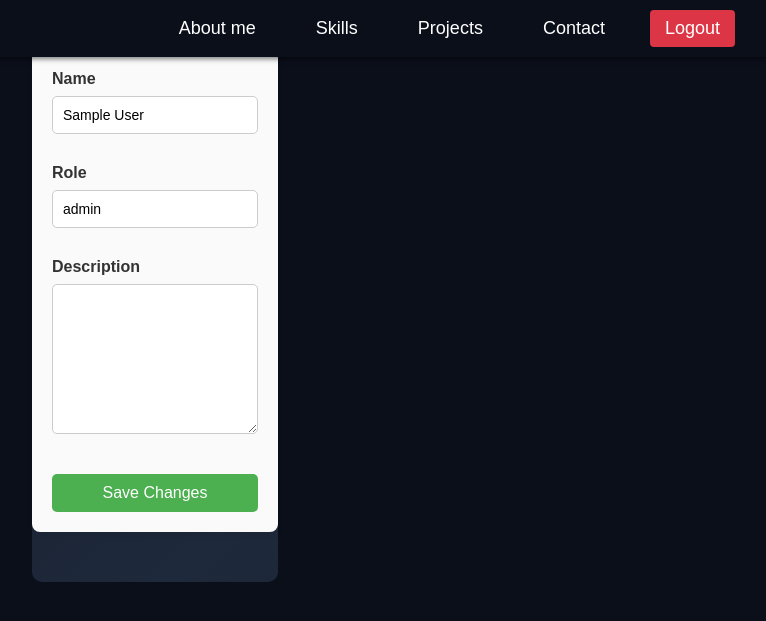
After one commit to Fabrikpz/portafolio, a Flask app: page /edit_profile in a window 1280 px wide. The commit adds this page. Shown: the top 621 px of the page, without its empty margins (485-1251 px from the left). Run offline with Flask 3, Linux system fonts and the light colour scheme; the visitor is signed in with stand-in values (Sample User, id 1).

Commit message:
edit profile y demas

```diff
--- a/app/forms.py
+++ b/app/forms.py
@@ -1,5 +1,5 @@
 from flask_wtf import FlaskForm
-from wtforms import StringField, PasswordField, SubmitField
+from wtforms import StringField, PasswordField, SubmitField, TextAreaField
 from wtforms.validators import DataRequired, Email, EqualTo, ValidationError
 from .models import User
 
@@ -18,3 +18,8 @@ class RegistrationForm(FlaskForm):
         user = User.query.filter_by(email=email.data).first()
         if user:
             raise ValidationError('This email is already registered. Please choose a different one.')
+
+class EditProfileForm(FlaskForm):
+    name = StringField('Name', validators=[DataRequired()])
+    role = StringField('Role', validators=[DataRequired()])
+    description = TextAreaField('Description', validators=[DataRequired()])
--- a/app/models.py
+++ b/app/models.py
@@ -10,6 +10,9 @@ class User(db.Model, UserMixin):
     id = db.Column(db.Integer, primary_key=True)
     email = db.Column(db.String(120), unique=True, nullable=False)
     password_hash = db.Column(db.String(255), nullable=False)
+    name = db.Column(db.String(120), nullable=True)
+    role = db.Column(db.String(50), nullable=True)
+    description = db.Column(db.Text, nullable=True)
 
     def set_password(self, password):
         self.password_hash = generate_password_hash(password)
--- a/app/routes.py
+++ b/app/routes.py
@@ -2,13 +2,28 @@ from flask import Blueprint, render_template, redirect, url_for, flash, request
 from flask_login import login_user, login_required, logout_user, current_user
 from .models import User
 from app import db
-from .forms import LoginForm, RegistrationForm
+from .forms import LoginForm, RegistrationForm, EditProfileForm
 
 main = Blueprint('main', __name__)
 
 @main.route('/')
 def index():
-    return render_template('index.html')
+    form = EditProfileForm() if current_user.is_authenticated else None
+
+    if form and form.validate_on_submit():
+        current_user.name = form.name.data
+        current_user.role = form.role.data
+        current_user.description = form.description.data
+        db.session.commit()
+        flash('Profile updated successfully!', 'success')
+        return redirect(url_for('main.index'))
+
+    elif form and request.method == 'GET':
+        form.name.data = current_user.name
+        form.role.data = current_user.role
+        form.description.data = current_user.description
+
+    return render_template('index.html', form=form)
 
 @main.route('/login', methods=['GET', 'POST'])
 def login():
@@ -40,4 +55,22 @@ def register():
 def logout():
     logout_user()
     flash('You have been logged out.', 'info')
-    return redirect(url_for('main.login'))
+    return redirect(url_for('main.index'))
+
+@main.route('/edit_profile', methods=['GET', 'POST'])
+@login_required
+def edit_profile():
+    form = EditProfileForm()
+
+    if form.validate_on_submit():
+        current_user.name = form.name.data
+        current_user.role = form.role.data
+        current_user.description = form.description.data
+        db.session.commit()
+        return redirect(url_for('main.index'))
+
+    form.name.data = current_user.name
+    form.role.data = current_user.role
+    form.description.data = current_user.description
+
+    return render_template('edit_profile.html', form=form)
--- /dev/null
+++ b/app/static/css/edit_profile.css
@@ -0,0 +1,107 @@
+/* Estilos para el formulario en edit_profile.html */
+
+/* Formulario principal */
+form {
+    background-color: #fafafa;
+    padding: 20px;
+    border-radius: 8px;
+    box-shadow: 0 4px 6px rgba(0, 0, 0, 0.05);
+    max-width: 600px;
+    margin: 0 auto;
+    display: block;
+}
+
+/* Grupo de campos de formulario */
+.form-group {
+    margin-bottom: 20px;
+}
+
+/* Etiquetas de los campos */
+label {
+    font-size: 16px;
+    font-weight: 600;
+    display: block;
+    margin-bottom: 8px;
+    color: #333;
+}
+
+/* Estilo de los inputs */
+input[type="text"],
+textarea {
+    width: 100%;
+    padding: 10px;
+    font-size: 14px;
+    border: 1px solid #ccc;
+    border-radius: 5px;
+    box-sizing: border-box;
+    margin-bottom: 10px;
+    transition: border-color 0.3s;
+}
+
+/* Estilo para el área de texto */
+textarea {
+    height: 150px;
+    resize: vertical;
+}
+
+/* Enfoque (hover/focus) de los inputs */
+input[type="text"]:focus,
+textarea:focus {
+    border-color: #4CAF50;
+    outline: none;
+}
+
+/* Botón de enviar */
+button[type="submit"] {
+    background-color: #4CAF50;
+    color: white;
+    font-size: 16px;
+    padding: 10px 20px;
+    border: none;
+    border-radius: 5px;
+    cursor: pointer;
+    transition: background-color 0.3s ease;
+    width: 100%;
+    margin-top: 10px;
+}
+
+button[type="submit"]:hover {
+    background-color: #45a049;
+}
+
+.btn-edit-profile {
+    color: #333;  /* Color del ícono por defecto */
+    text-decoration: none;
+    font-size: 20px; /* Tamaño del ícono */
+    transition: color 0.3s ease; /* Transición suave */
+}
+
+/* Efecto hover */
+.btn-edit-profile:hover {
+    color: #007bff; /* Color al pasar el mouse */
+}
+
+/* Efecto al hacer hover sobre el ícono */
+.btn-edit-profile i:hover {
+    transform: scale(1.1);  /* Aumenta el tamaño del ícono */
+}
+
+/* Estilos para dispositivos móviles */
+@media (max-width: 768px) {
+    form {
+        padding: 15px;
+    }
+
+    label {
+        font-size: 14px;
+    }
+
+    input[type="text"],
+    textarea {
+        font-size: 12px;
+    }
+
+    button[type="submit"] {
+        font-size: 14px;
+    }
+}
--- /dev/null
+++ b/app/templates/edit_profile.html
@@ -0,0 +1,40 @@
+{% include 'navbar.html' %}
+
+{% block content %}
+    <section class="hero" id="edit-profile">
+        <div class="intro">
+            <!-- Formulario para editar nombre, rol y descripción -->
+            <form method="POST" action="{{ url_for('main.edit_profile') }}">
+                <!-- CSRF Token -->
+                {{ form.hidden_tag() }}
+
+                <!-- Campo para editar el nombre -->
+                <div class="form-group">
+                    <label for="name">Name</label>
+                    <input type="text" id="name" name="name" class="form-control" value="{{ current_user.name or '' }}">
+                </div>
+
+                <!-- Campo para editar el rol -->
+                <div class="form-group">
+                    <label for="role">Role</label>
+                    <input type="text" id="role" name="role" class="form-control" value="{{ current_user.role or '' }}">
+                </div>
+
+                <!-- Campo para editar la descripción -->
+                <div class="form-group">
+                    <label for="description">Description</label>
+                    <textarea id="description" name="description" class="form-control" rows="4">{{ current_user.description or '' }}</textarea>
+                </div>
+
+                <!-- Botón de envío -->
+                <button type="submit" class="btn btn-primary">Save Changes</button>
+            </form>
+        </div>
+    </section>
+
+    <!-- Vinculación del archivo CSS -->
+    <link rel="stylesheet" href="{{ url_for('static', filename='css/navbar.css') }}">
+    <link rel="stylesheet" href="{{ url_for('static', filename='css/styles.css') }}">
+    <link rel="stylesheet" href="{{ url_for('static', filename='css/edit_profile.css') }}">
+
+{% endblock %}
```
Also changed, not shown: app/static/css/contact.css (+16 -11 lines), app/static/css/projects.css (+15 -1 lines), app/static/css/skills.css (+7 -6 lines), app/templates/index.html (+11 -9 lines), migrations/versions/d81ef99e519d_add_name_role_description_to_user.py (added, +36 -0 lines), app/templates/edit.html (deleted), app/templates/profile.html (deleted).
